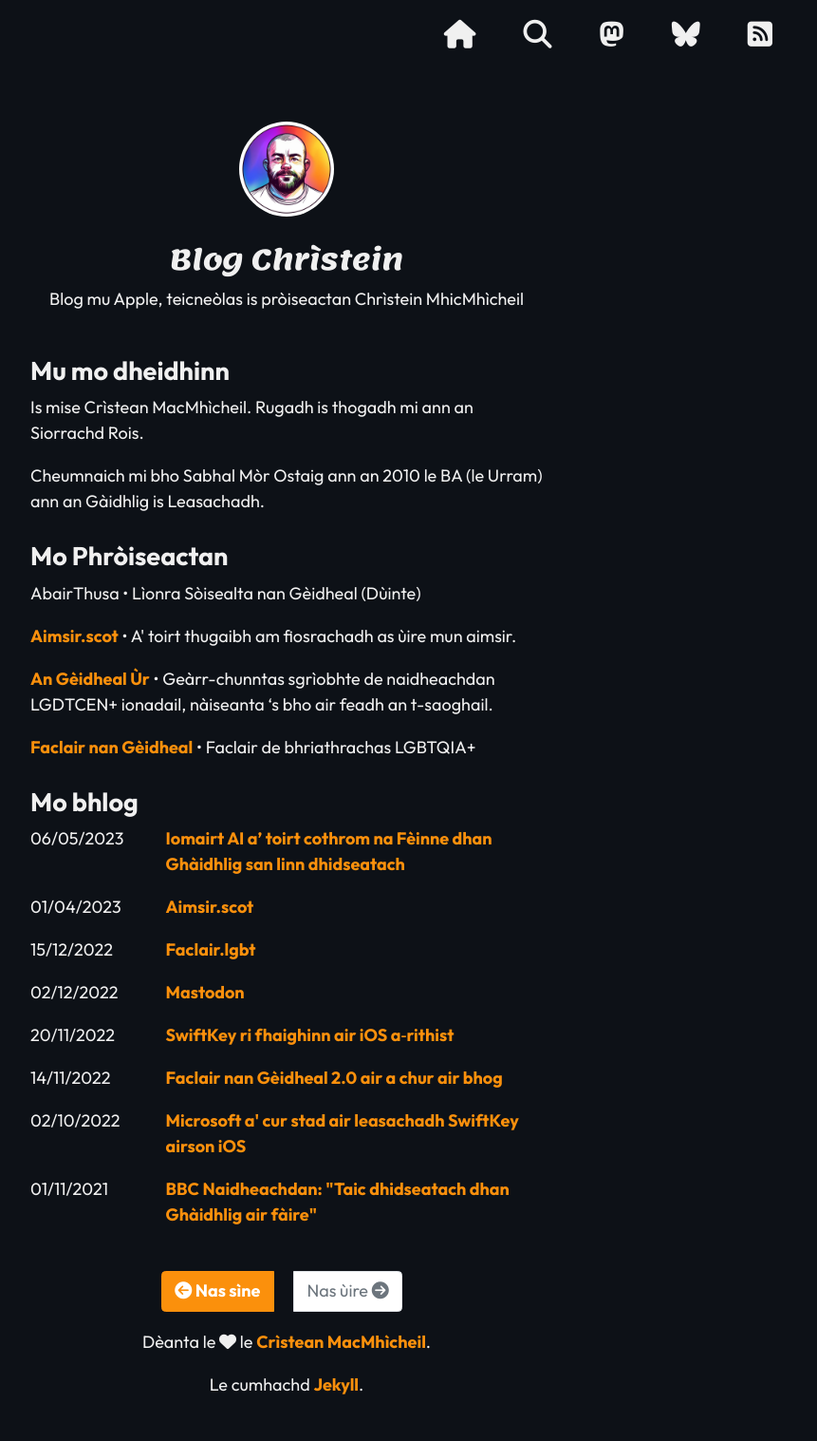
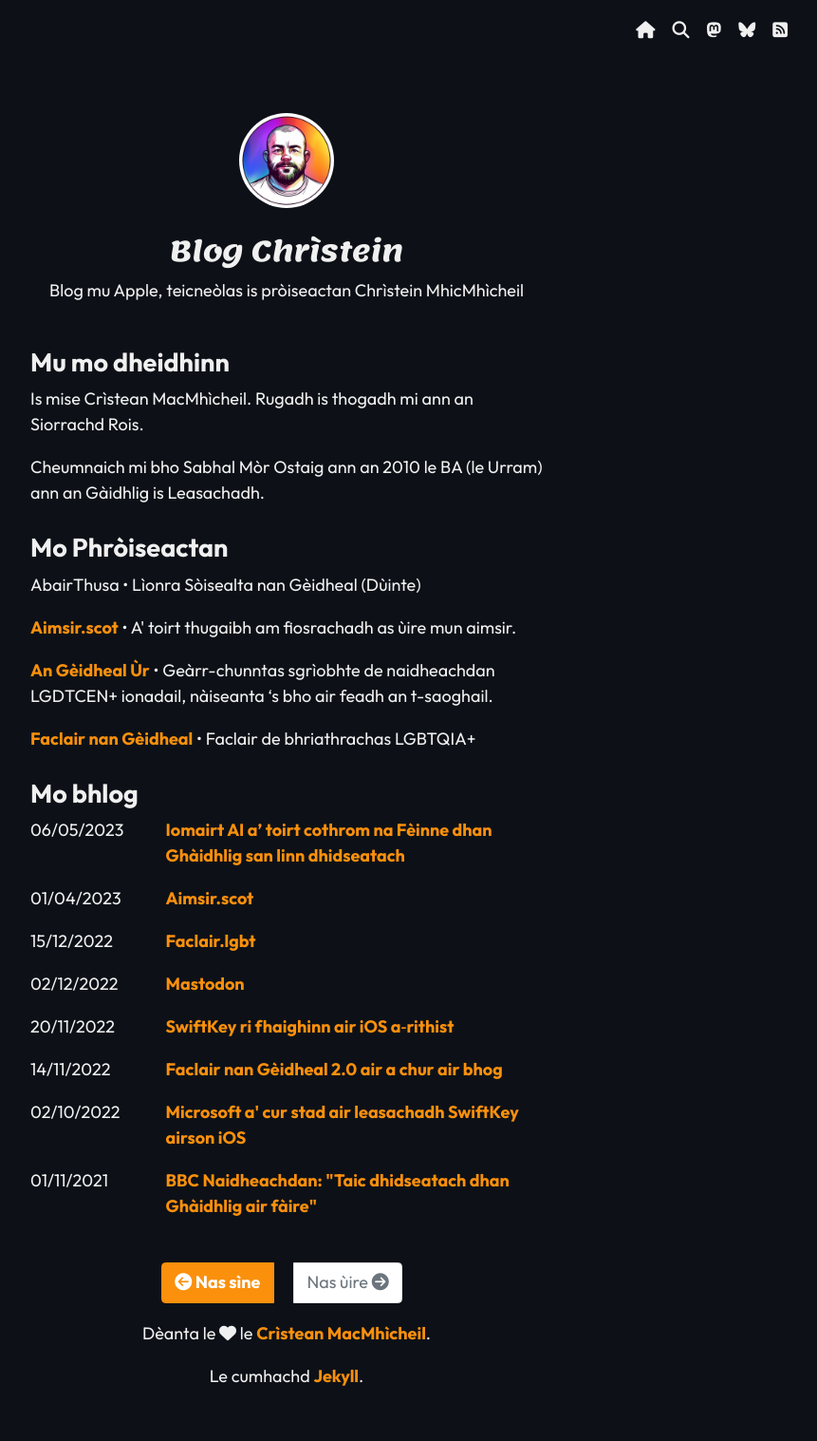
Before and after one commit to angeidheal/angeidheal.github.io, a Jekyll site: the page built from index.html, in a window 1280 px wide. Shown: the whole page at 95% size, without its empty margins (338-1199 px from the left). Built offline with Jekyll 4.4.1, drawn with Linux system fonts in a browser that asks for light colours; nearby versions of some CDN libraries; the list of posts is cut into pages by our own code.

Commit message:
Update navigation.html

```diff
--- a/_includes/navigation.html
+++ b/_includes/navigation.html
@@ -16,7 +16,7 @@
       <ul class="navbar-nav ml-auto">
         {% for site in site.data.navbar %}
         <li class="nav-item">
-          <h1 style="margin: 0 16px"><a class="nav-link" href="{{ site.url }}" title="{{ site.description }}">{{ site.title }}</a></h1>
+          <a class="nav-link" href="{{ site.url }}" title="{{ site.description }}">{{ site.title }}</a>
         </li>
         {% endfor %}
       </ul>
```
